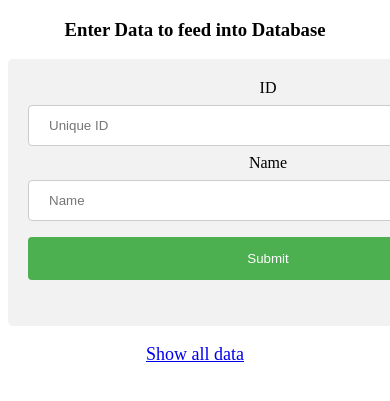
After one commit to Anshit01/mongoDB-heroku, a Flask app: page /insert in a window 390 px wide; the page is wider, and only the part inside the window is pictured. The commit adds this page. Shown: the top 401 px of that part. Run offline with Flask 2, Linux system fonts and the light colour scheme.

Commit message:
almost complete

```diff
--- /dev/null
+++ b/app/config2.py
@@ -0,0 +1,2 @@
+username = 'anshit01'
+password = 'uu66xdT!A4aQL-e'
--- a/app/main.py
+++ b/app/main.py
@@ -1,10 +1,11 @@
-from flask import Flask, render_template
+from flask import Flask, render_template, request
 from pymongo import MongoClient
 import requests
+from config2 import username, password
 
 app = Flask(__name__)
 
-cluster = MongoClient('mongodb+srv://anshit01:uu66xdT!A4aQL-e@mongodb-heroku-db-uw5of.mongodb.net/test?retryWrites=true&w=majority')
+cluster = MongoClient(f'mongodb+srv://{username}:{password}@mongodb-heroku-db-uw5of.mongodb.net/test?retryWrites=true&w=majority')
 collection = cluster['test-db']['test-collection']
 
 @app.route('/')
@@ -14,12 +15,29 @@ def index():
 @app.route('/load_all')
 def load_all():
     results = collection.find({})
-    s = ''
+    ids = []
+    names = []
     for result in results:
-        s += str(result) + '<br>'
-    return s
+        ids.append(result['_id'])
+        names.append(result['name'])
+    l = len(ids)
+    return render_template('table.html', len=l, ids=ids, names=names)
 
 @app.route('/request')
-def request():
+def request_demo():
     response = requests.get("https://clock-anshit.herokuapp.com/")
     return response.text
+
+@app.route('/insert', methods=['GET', 'POST'])
+def insert():
+    if(request.method == 'GET'):
+        return render_template('insert.html', response=0)
+    else:
+        data = dict(request.form)
+        if(data['_id'] == '' or data['name'] == ''):
+            return render_template('insert.html', response=2, error_msg='Enter some data first!')
+        try:
+            collection.insert_one(data)
+            return render_template('insert.html', response=1)
+        except Exception as e:
+            return render_template('insert.html', response=2, error_msg=str(e))
--- /dev/null
+++ b/app/templates/insert.html
@@ -0,0 +1,83 @@
+<!DOCTYPE html>
+<html>
+<style>
+    body {
+
+        text-align: center;
+    }
+
+    input[type=text], select {
+        width: 100%;
+        padding: 12px 20px;
+        margin: 8px 0;
+        display: inline-block;
+        border: 1px solid #ccc;
+        border-radius: 4px;
+        box-sizing: border-box;
+    }
+
+    input[type=submit] {
+        width: 100%;
+        background-color: #4CAF50;
+        color: white;
+        padding: 14px 20px;
+        margin: 8px 0;
+        border: none;
+        border-radius: 4px;
+        cursor: pointer;
+    }
+
+    input[type=submit]:hover {
+        background-color: #45a049;
+    }
+
+    .form-binder {
+        width: 30em;
+        border-radius: 5px;
+        background-color: #f2f2f2;
+        padding: 20px;
+    }
+
+    div {
+        display: inline-block;
+    }
+
+    p {
+        text-align: center;
+        font-size: 18px;
+    }
+
+    #response-success {
+        color: green;
+    }
+
+    #response-failed {
+        color: red;
+    }
+    #response-failed-error {
+        color: gray;
+    }
+
+</style>
+
+<body>
+    <h3>Enter Data to feed into Database</h3>
+    <div class='form-binder'>
+        <form action="" method="POST">
+            <label for="id">ID</label>
+            <input type="text" id="id" name="_id" placeholder="Unique ID">
+            <label for="lname">Name</label>
+            <input type="text" id="name" name="name" placeholder="Name">
+            <input type="submit" value="Submit">  </form>
+            {%if response == 1%}
+                <p id="response-success">Added Successfully!</p>
+            {%endif%}
+            {%if response == 2%}
+            <p id="response-failed">Task Failed!</p>
+            <p id="response-failed-error">{{error_msg}}</p>
+            {%endif%}
+    </div>
+    <p><a href="/load_all">Show all data</a></p>
+</body>
+
+</html>
--- a/wsgi.py
+++ b/wsgi.py
@@ -2,4 +2,4 @@ from app.main import app
 
 if __name__ == "__main__":
     print('Hello log!')
-    app.run()
+    app.run(debug=True)
```
Also changed, not shown: app/templates/index.html (+25 -3 lines), app/templates/table.html (added, +172 -0 lines).
